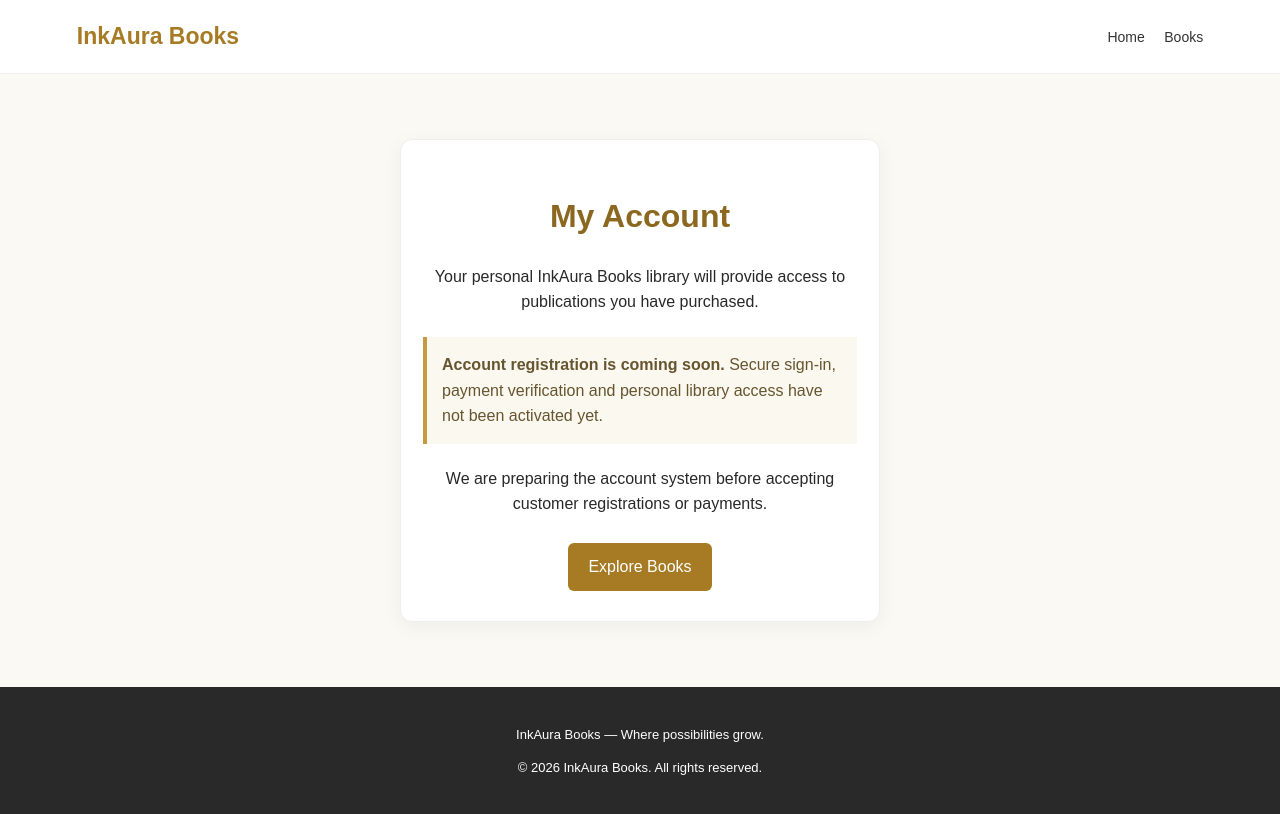
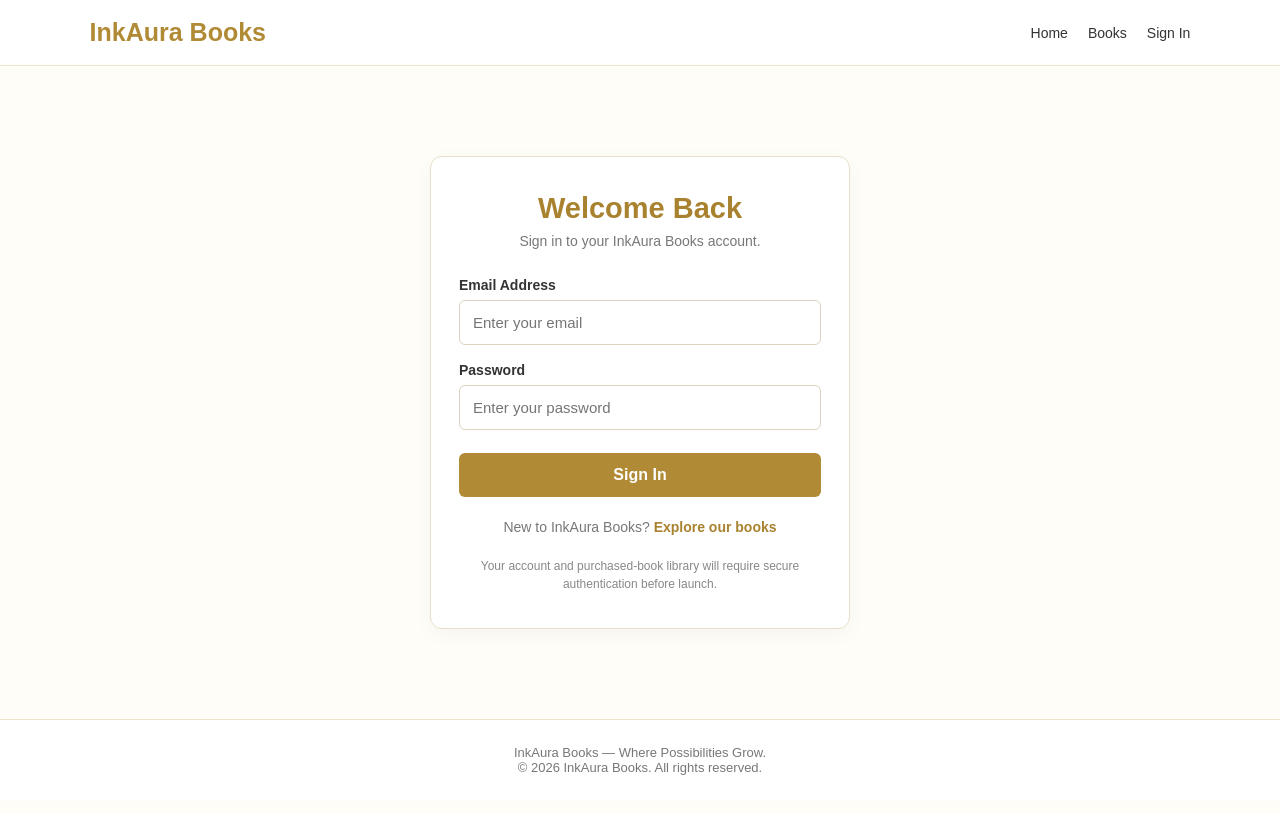
Before and after one commit to gafahmark64-sys/inkaurabooks, a plain HTML site: page signin.html in a window 1280 px wide. Drawn offline with Linux system fonts and the light colour scheme.

Commit message:
Update signin.html

```diff
--- a/signin.html
+++ b/signin.html
@@ -1,92 +1,183 @@
+
 <!DOCTYPE html>
 <html lang="en">
 <head>
   <meta charset="UTF-8">
   <meta name="viewport" content="width=device-width, initial-scale=1.0">
-  <meta name="description" content="InkAura Books customer account page.">
-  <title>My Account | InkAura Books</title>
+  <meta name="description" content="Sign in to InkAura Books.">
+  <title>Sign In | InkAura Books</title>
 
   <style>
-    * { box-sizing: border-box; }
+    * {
+      box-sizing: border-box;
+      margin: 0;
+      padding: 0;
+    }
 
     body {
-      margin: 0;
       font-family: Arial, sans-serif;
-      background: #fbf9f4;
-      color: #292929;
-      line-height: 1.6;
+      background: #fffdf8;
+      color: #333;
+      min-height: 100vh;
+      display: flex;
+      flex-direction: column;
     }
 
     header {
-      padding: 18px 6%;
-      background: white;
-      border-bottom: 1px solid #eee;
+      padding: 18px 7%;
       display: flex;
       justify-content: space-between;
       align-items: center;
       flex-wrap: wrap;
       gap: 12px;
+      background: white;
+      border-bottom: 1px solid #eee4cc;
     }
 
     .logo {
-      color: #a77b24;
-      font-size: 23px;
+      color: #b18a35;
+      font-size: 25px;
       font-weight: bold;
       text-decoration: none;
+    }
+
+    nav {
+      display: flex;
+      flex-wrap: wrap;
+      gap: 20px;
     }
 
     nav a {
       color: #333;
       text-decoration: none;
-      margin-left: 15px;
       font-size: 14px;
     }
 
-    main {
-      max-width: 480px;
-      margin: 65px auto;
-      padding: 30px 22px;
-      background: white;
-      border: 1px solid #eee;
-      border-radius: 12px;
-      box-shadow: 0 5px 20px rgba(0,0,0,.05);
-      text-align: center;
+    nav a:hover {
+      color: #b18a35;
     }
 
-    h1 { color: #8b671f; }
-
-    .notice {
-      background: #fbf8f0;
-      border-left: 4px solid #c49a45;
-      padding: 15px;
-      margin: 22px 0;
-      text-align: left;
-      color: #66552f;
+    main {
+      flex: 1;
+      display: flex;
+      justify-content: center;
+      align-items: center;
+      padding: 45px 15px;
     }
 
-    .button {
-      display: inline-block;
-      padding: 11px 20px;
-      background: #a77b24;
+    .signin-box {
+      width: 100%;
+      max-width: 420px;
+      padding: 35px 28px;
+      background: white;
+      border: 1px solid #eadfca;
+      border-radius: 12px;
+      box-shadow: 0 5px 20px rgba(0,0,0,0.04);
+    }
+
+    h1 {
+      color: #a9822f;
+      text-align: center;
+      margin-bottom: 8px;
+      font-size: 29px;
+    }
+
+    .subtitle {
+      color: #777;
+      text-align: center;
+      font-size: 14px;
+      margin-bottom: 28px;
+    }
+
+    label {
+      display: block;
+      margin: 17px 0 7px;
+      font-size: 14px;
+      font-weight: bold;
+    }
+
+    input {
+      width: 100%;
+      padding: 13px;
+      border: 1px solid #ddd3bf;
+      border-radius: 6px;
+      font-size: 15px;
+      outline: none;
+    }
+
+    input:focus {
+      border-color: #b18a35;
+    }
+
+    button {
+      width: 100%;
+      padding: 13px;
+      margin-top: 23px;
+      background: #b18a35;
       color: white;
+      border: none;
+      border-radius: 6px;
+      font-size: 16px;
+      font-weight: bold;
+      cursor: pointer;
+    }
+
+    button:hover {
+      background: #94702a;
+    }
+
+    .message {
+      display: none;
+      margin-top: 16px;
+      padding: 12px;
+      background: #fffaf0;
+      border-left: 3px solid #b18a35;
+      color: #66552f;
+      font-size: 14px;
+    }
+
+    .bottom-text {
+      text-align: center;
+      color: #777;
+      font-size: 14px;
+      margin-top: 22px;
+    }
+
+    .bottom-text a {
+      color: #a9822f;
       text-decoration: none;
-      border-radius: 6px;
-      margin-top: 10px;
+      font-weight: bold;
+    }
+
+    .security-note {
+      margin-top: 22px;
+      font-size: 12px;
+      color: #888;
+      text-align: center;
+      line-height: 1.5;
     }
 
     footer {
+      padding: 25px 15px;
       text-align: center;
-      padding: 25px 15px;
-      background: #292929;
-      color: white;
+      background: white;
+      border-top: 1px solid #eee4cc;
+      color: #777;
       font-size: 13px;
     }
 
     @media (max-width: 600px) {
-      header { justify-content: center; }
-      nav { text-align: center; }
-      nav a { margin: 0 7px; }
-      main { margin: 35px 15px; }
+      header {
+        justify-content: center;
+      }
+
+      nav {
+        justify-content: center;
+      }
+
+      .signin-box {
+        padding: 28px 20px;
+      }
     }
   </style>
 </head>
@@ -99,35 +190,75 @@
     <nav>
       <a href="index.html">Home</a>
       <a href="books.html">Books</a>
+      <a href="signin.html">Sign In</a>
     </nav>
   </header>
 
   <main>
-    <h1>My Account</h1>
 
-    <p>
-      Your personal InkAura Books library will provide access
-      to publications you have purchased.
-    </p>
+    <section class="signin-box">
 
-    <div class="notice">
-      <strong>Account registration is coming soon.</strong>
-      Secure sign-in, payment verification and personal library
-      access have not been activated yet.
-    </div>
+      <h1>Welcome Back</h1>
 
-    <p>
-      We are preparing the account system before accepting
-      customer registrations or payments.
-    </p>
+      <p class="subtitle">
+        Sign in to your InkAura Books account.
+      </p>
 
-    <a class="button" href="books.html">Explore Books</a>
+      <form id="signinForm">
+
+        <label for="email">Email Address</label>
+        <input
+          type="email"
+          id="email"
+          placeholder="Enter your email"
+          autocomplete="email"
+          required
+        >
+
+        <label for="password">Password</label>
+        <input
+          type="password"
+          id="password"
+          placeholder="Enter your password"
+          autocomplete="current-password"
+          required
+        >
+
+        <button type="submit">Sign In</button>
+
+        <div class="message" id="message" role="status">
+          Account sign-in is not active yet. Secure account services
+          will be added when the backend is ready.
+        </div>
+
+      </form>
+
+      <p class="bottom-text">
+        New to InkAura Books?
+        <a href="books.html">Explore our books</a>
+      </p>
+
+      <p class="security-note">
+        Your account and purchased-book library will require
+        secure authentication before launch.
+      </p>
+
+    </section>
+
   </main>
 
   <footer>
-    <p>InkAura Books — Where possibilities grow.</p>
+    <p>InkAura Books — Where Possibilities Grow.</p>
     <p>© 2026 InkAura Books. All rights reserved.</p>
   </footer>
 
+  <script>
+    document.getElementById("signinForm").addEventListener("submit", function(event) {
+      event.preventDefault();
+
+      document.getElementById("message").style.display = "block";
+    });
+  </script>
+
 </body>
 </html>
```
